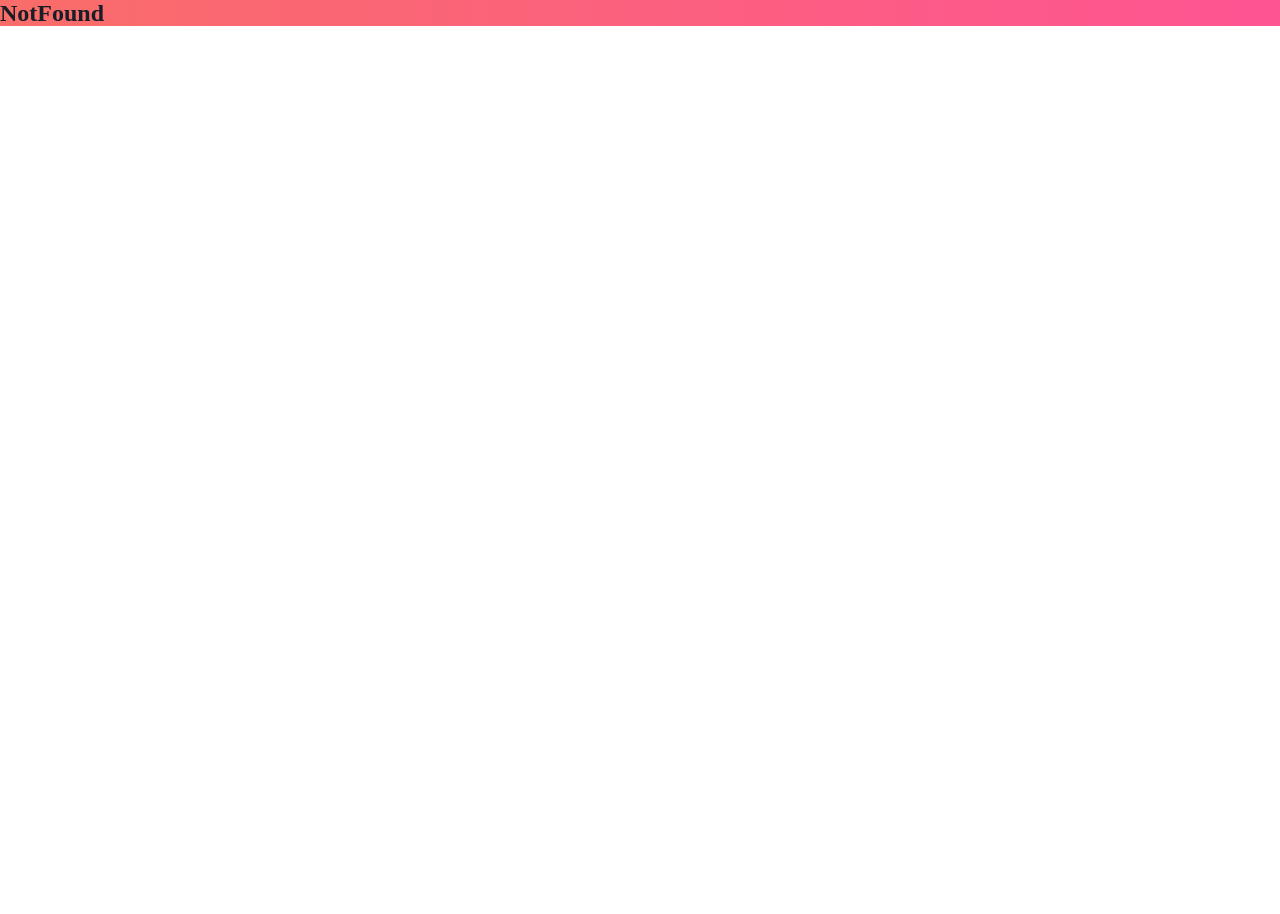
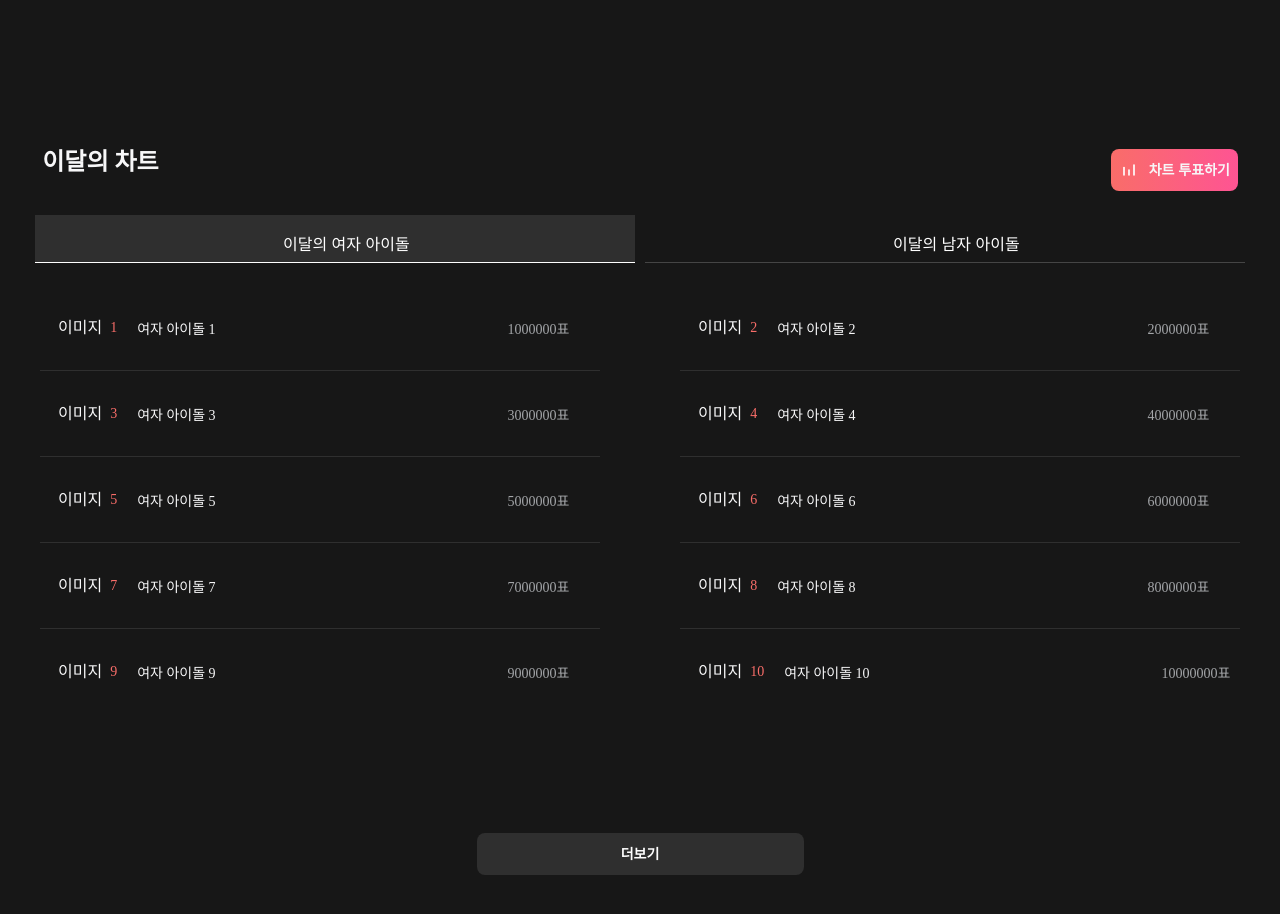
Before and after one commit to codeit-sprint14/Fandom-K, a React (Vite) app: page /ChartContainer in a window 1280 px wide. Shown: the top 914 px of the page. Before the commit the page ends 800 px from the top, so only its background shows below. Built offline with nearby package versions, Linux system fonts and the light colour scheme; a web font is replaced by a local one.

Commit message:
[Feat] 컴포넌트 수정, page 작업

```diff
--- a/src/App.jsx
+++ b/src/App.jsx
@@ -3,6 +3,8 @@ import Landing from "./pages/landing/Landing";
 import List from "./pages/list/List";
 import Mypage from "./pages/mypage/Mypage";
 import NotFound from "./pages/notfound/Notfound";
+
+import ChartContainer from "./pages/list/ChartContainer";
 
 function App() {
   return (
@@ -11,6 +13,7 @@ function App() {
         <Routes>
           <Route path="/" element={<Landing />} />
           <Route path="/list" element={<List />} />
+          <Route path="/ChartContainer" element={<ChartContainer />} />
           <Route path="/mypage" element={<Mypage />} />
 
           <Route path="*" element={<NotFound />} />
--- a/src/components/buttons/Basic.jsx
+++ b/src/components/buttons/Basic.jsx
@@ -1,6 +1,6 @@
 import { BtnBasic } from "./btn.styles";
 
-const Basic = ({ onClick, text = "더보기" }) => {
+const Basic = ({ text = "더보기", onClick }) => {
     return <BtnBasic onClick={onClick}>{text}</BtnBasic>;
 };
 
--- a/src/components/buttons/BtnIco.jsx
+++ b/src/components/buttons/BtnIco.jsx
@@ -1,11 +1,8 @@
-import { useState } from "react";
 import { BtnStyled } from "./btn.styles";
 
-const BtnIco = ({ variant, text = "충전하기", icon = "ic-check.svg", width }) => {
-    const [isCharged, setIsCharged] = useState(false);
-
+const BtnIco = ({ variant, text = "충전하기", icon = "ic-check.svg", onClick }) => {
     return (
-        <BtnStyled variant={variant} width={width} onClick={() => setIsCharged(true)}>
+        <BtnStyled variant={variant} onClick={onClick}>
             <img src={`../src/assets/icons/${icon}`} alt="" width={20} />
             {text}
         </BtnStyled>
--- a/src/components/buttons/btn.styles.js
+++ b/src/components/buttons/btn.styles.js
@@ -1,5 +1,6 @@
 import styled from "styled-components";
 import typography from "../../utils/typography";
+import colors from "../../utils/colors";
 
 // 공통 스타일
 export const BtnBase = styled.button`
@@ -7,9 +8,7 @@ export const BtnBase = styled.button`
     justify-content: center;
     align-items: center;
 
-    min-width: 120px;
-    width: ${(props) => props.width || "295px"};
-    max-width: 100%;
+    width: 100%;
     height: 42px;
     gap: 10px;
     border: none;
@@ -26,14 +25,14 @@ export const BtnBase = styled.button`
 export const BtnStyled = styled(BtnBase)`
     background: ${(props) =>
         props.variant === "gray"
-            ? "linear-gradient(90deg, rgba(130, 130, 130, 1) 0%, rgba(130, 130, 130, 1) 100%)"
+            ? colors("gray")(props)
             : "linear-gradient(90deg, rgba(249, 109, 105, 1) 0%, rgba(254, 84, 147, 1) 100%)"};
     color: #f7f7f8;
 
     &:hover {
         background: ${(props) =>
             props.variant === "gray"
-                ? "linear-gradient(90deg, rgba(130, 130, 130, 1) 0%, rgba(130, 130, 130, 1) 100%)"
+                ? colors("gray")(props)
                 : "linear-gradient(90deg, rgba(249, 109, 105, 0.8) 0%, rgba(254, 84, 147, 0.8) 100%)"};
         color: #ffffff;
     }
@@ -41,7 +40,6 @@ export const BtnStyled = styled(BtnBase)`
 
 //Basic 스타일
 export const BtnBasic = styled(BtnBase)`
-    min-width: 327px;
     background: rgba(255, 255, 255, 0.1);
     color: #ffffff;
 
--- /dev/null
+++ b/src/pages/list/ChartContainer.jsx
@@ -0,0 +1,171 @@
+import React, { useState } from "react";
+import styled, { createGlobalStyle } from "styled-components";
+import BtnIco from "../../components/buttons/BtnIco";
+import Basic from "../../components/buttons/Basic";
+import typography from "../../utils/typography";
+import colors from "../../utils/colors";
+
+// 글로벌 스타일 설정
+const GlobalStyle = createGlobalStyle`
+  body {
+    background-color: ${colors("blackDark")};
+    color: ${colors("whiteLight")};
+    margin: 0;
+    padding: 0;
+  }
+`;
+
+// 이달의 차트, 차트 투표하기
+const StyledSection = styled.section`
+    white-space: nowrap;
+    margin: 149px 360px 152px;
+`;
+
+const Row1 = styled.section`
+    display: flex;
+    justify-content: center;
+    align-items: center;
+    gap: 10px;
+    margin-bottom: 24px;
+`;
+
+const Title = styled.h2`
+    ${typography("b24")};
+    margin-right: 942px;
+    margin-bottom: 16px;
+`;
+
+// 여자아이돌, 남자아이돌 선택 버튼
+const ButtonGroup = styled.div`
+    display: flex;
+    justify-content: center;
+    align-items: center;
+    gap: 10px;
+    margin-bottom: 22px;
+`;
+
+const TabButton = styled.button`
+    width: 600px;
+    height: 48px;
+    padding: 15.5px 248px;
+    border: none;
+    border-bottom: ${({ active }) => (active ? "1px solid #FFFFFF" : "1px solid #FFFFFF33")};
+    background: ${({ active }) => (active ? "#FFFFFF1A" : "transparent")};
+    color: white;
+    font-size: 16px;
+    cursor: pointer;
+`;
+
+// 순위표
+const RankingGrid = styled.ul`
+    display: grid;
+    justify-content: center;
+    align-items: center;
+    grid-template-columns: repeat(2, 1fr);
+    column-gap: 80px;
+    row-gap: 0;
+    padding: 0;
+    list-style: none;
+`;
+
+const RankingItem = styled.li`
+    display: flex;
+    align-items: center;
+    width: 560px;
+    height: 86px;
+    gap: 8px;
+    padding: 8px 18px;
+    background: transparent;
+    border-bottom: ${({ isLastItem }) => (isLastItem ? "none" : "1px solid #FFFFFF1A")};
+    box-sizing: border-box;
+`;
+
+const RankingNumber = styled.span`
+    color: ${colors("primaryOrange")};
+    ${typography("r14")};
+    margin-right: 12px;
+`;
+
+const IdolText = styled.span`
+    color: ${colors("whiteLight")};
+    ${typography("m14")};
+    margin-right: 284px;
+`;
+
+const VoteCount = styled.span`
+    color: ${colors("grayLight")};
+    ${typography("r14")};
+`;
+
+const BasicParent = styled.div`
+    display: flex;
+    justify-content: center;
+    margin-top: 118px;
+`;
+
+// 기본 데이터 (예시로 100개의 데이터로 생성)
+const generateRankings = (total = 100) => {
+    return [...Array(total)].map((_, index) => ({
+        id: index + 1,
+        name: `아이돌 ${index + 1}`,
+        voteCount: `${(index + 1) * 1000000}표`
+    }));
+};
+
+function ChartContainer() {
+    const [isFemale, setIsFemale] = useState(true);
+    const [visibleItems, setVisibleItems] = useState(10);  // 처음에는 10개만 보이도록 설정
+    const rankings = generateRankings();  // 데이터 생성
+
+    const handleShowMore = () => {
+        setVisibleItems((prev) => prev + 10);  // "더 보기" 버튼 클릭 시 10개씩 추가
+    };
+
+    return (
+        <>
+            <GlobalStyle />
+            <StyledSection>
+                <Row1>
+                    <Title>이달의 차트</Title>
+                    <div style={{ width: "148px" }}>
+                        <BtnIco text="차트 투표하기" icon="ic-chart.svg" />
+                    </div>
+                </Row1>
+
+                <ButtonGroup>
+                    <TabButton active={isFemale} onClick={() => setIsFemale(true)}>
+                        이달의 여자 아이돌
+                    </TabButton>
+                    <TabButton active={!isFemale} onClick={() => setIsFemale(false)}>
+                        이달의 남자 아이돌
+                    </TabButton>
+                </ButtonGroup>
+
+                <RankingGrid>
+                    {rankings.slice(0, visibleItems).map((item, index) => {
+                        const isLastItem = index === visibleItems - 1;  // 마지막 항목인지 확인
+                        const isSecondLastItem = index === visibleItems - 2;  // 두 번째 마지막 항목인지 확인
+                        return (
+                            <RankingItem key={item.id} isLastItem={isLastItem || isSecondLastItem}>
+                                이미지
+                                <RankingNumber>{item.id}</RankingNumber>
+                                <IdolText isFemale={isFemale}>{isFemale ? `여자 아이돌 ${item.id}` : `남자 아이돌 ${item.id}`}</IdolText>
+                                <VoteCount>{item.voteCount}</VoteCount>
+                            </RankingItem>
+                        );
+                    })}
+                </RankingGrid>
+
+                {visibleItems < rankings.length && (  // 10개씩 더 불러올 수 있을 때만 버튼 표시(어떻게 할건지 고민)
+                    <BasicParent>
+                        <div style={{ width: "327px" }}>
+                            <Basic onClick={handleShowMore}>더 보기</Basic>
+                        </div>
+                    </BasicParent>
+                )}
+            </StyledSection>
+        </>
+    );
+}
+
+export default ChartContainer;
```
Also changed, not shown: src/components/buttons/Btn.jsx (+2 -5 lines).
